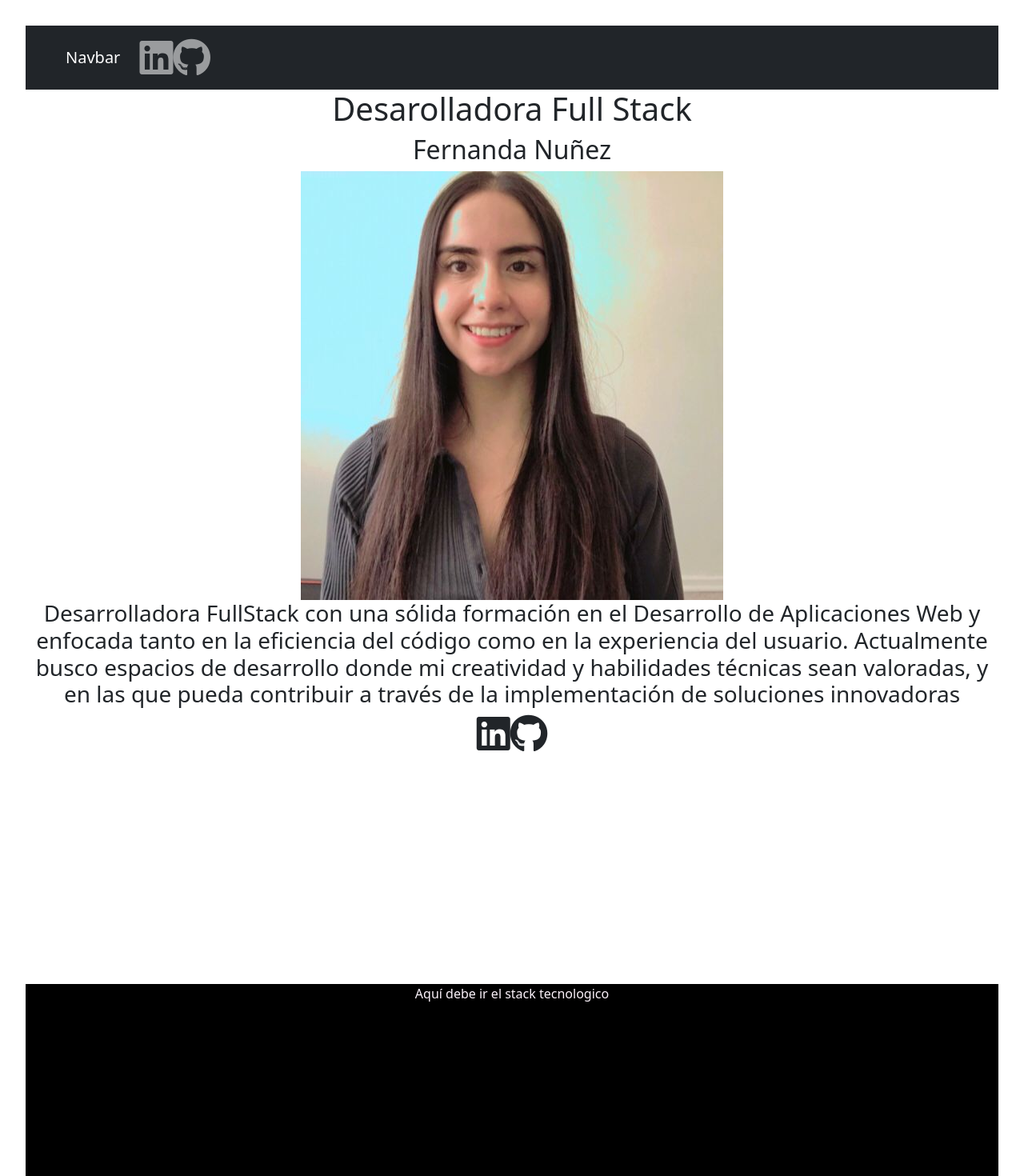
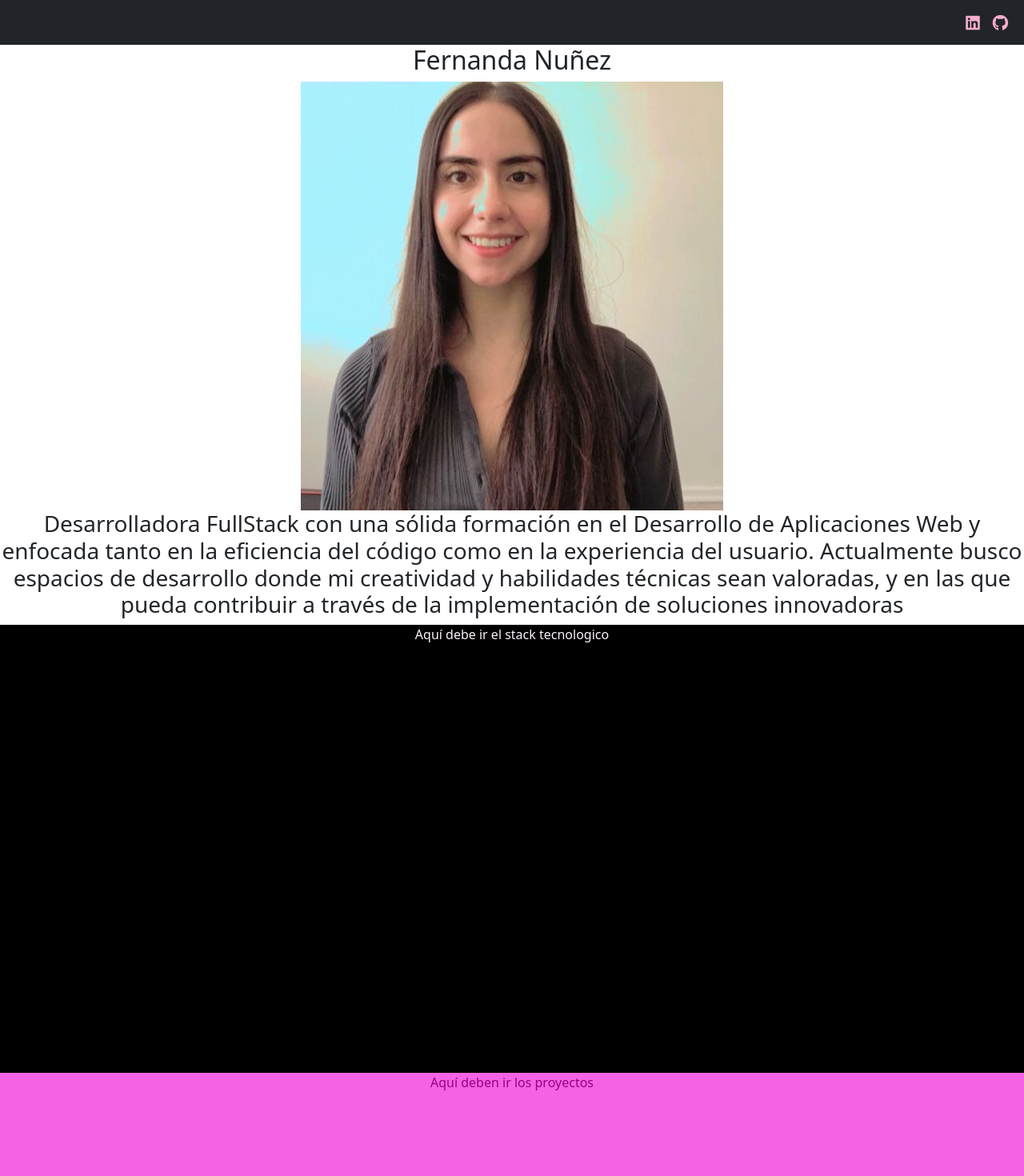
Before and after one commit to Fernanda553/portafolio, a React (Vite) app: page / in a window 1280 px wide. Shown: the top 1470 px of the page at 80% size. Built offline with nearby package versions, Linux system fonts and the light colour scheme.

Commit message:
add color and icons in component Navigation

```diff
--- a/src/App.css
+++ b/src/App.css
@@ -1,14 +1,12 @@
 #root {
-  max-width: 1280px;
+  width: 100%;
   margin: 0 auto;
-  padding: 2rem;
+  padding: 0;
   text-align: center;
 }
 
-.descripcion-websites{
-  background-color: #fff;
-  width: 100%;
-  height: 30rem;
+.navigation{
+  color: #f8aecc;
 }
 
 .stack-tecnologico{
--- a/src/App.jsx
+++ b/src/App.jsx
@@ -10,8 +10,6 @@ const App = () => {
         <h1>Desarolladora Full Stack</h1>
         <h2>Fernanda Nuñez</h2>
         <img alt='Fernanda' src='./src/assets/img/fernanda.jpeg' />
-      </div>
-      <div className='descripcion-websites'>
         <h3>Desarrolladora FullStack con una sólida formación en el Desarrollo de Aplicaciones Web y
           enfocada tanto en la eficiencia del código como en la experiencia del usuario.
 
@@ -19,8 +17,6 @@ const App = () => {
           valoradas, y en las que pueda contribuir a través de la implementación de soluciones
           innovadoras
         </h3>
-        <i class='fa-brands fa-linkedin fa-3x' />
-        <i class='fa-brands fa-github fa-3x' />
       </div>
       <div className='stack-tecnologico'>
         <p>Aquí debe ir el stack tecnologico</p>
--- a/src/components/Navigation.jsx
+++ b/src/components/Navigation.jsx
@@ -3,12 +3,22 @@ import { Container, Nav, Navbar } from 'react-bootstrap'
 
 export const Navigation = () => {
   return (
-    <Navbar bg='dark' data-bs-theme='dark'>
-      <Container>
-        <Navbar.Brand href='#home'>Navbar</Navbar.Brand>
-        <Nav className='me-auto'>
-          <Nav.Link href='home'><i class='fa-brands fa-linkedin fa-3x' />
-            <i class='fa-brands fa-github fa-3x' />
+    <Navbar bg='dark' data-bs-theme='dark' className='fixed-top'>
+      <Container fluid>
+        <Nav className='ms-auto'>
+          <Nav.Link
+            href='https://www.linkedin.com/in/fernandanunezespinoza/'
+            target='_blank'
+            rel='noopener noreferrer'
+          >
+            <i class='navigation fa-brands fa-linkedin fa-lg' />
+          </Nav.Link>
+          <Nav.Link
+            href='https://github.com/Fernanda553'
+            target='_blank'
+            rel='noopener noreferrer'
+          >
+            <i class='navigation fa-brands fa-github fa-lg' />
           </Nav.Link>
         </Nav>
       </Container>
```
